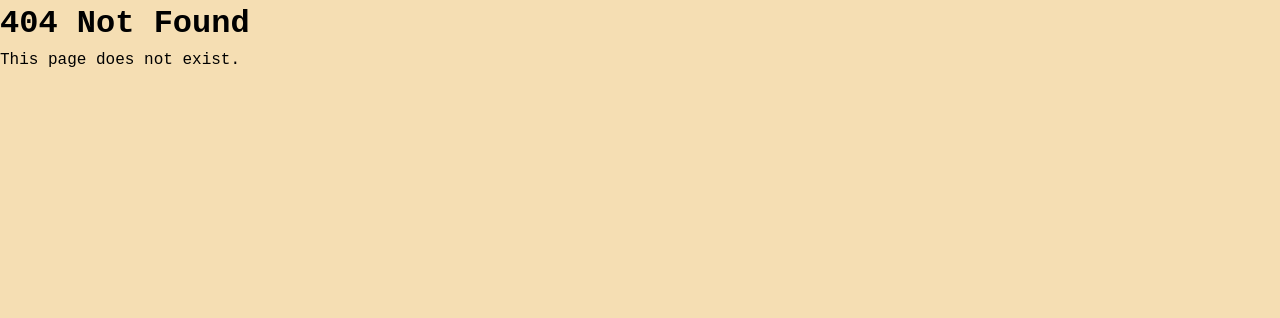
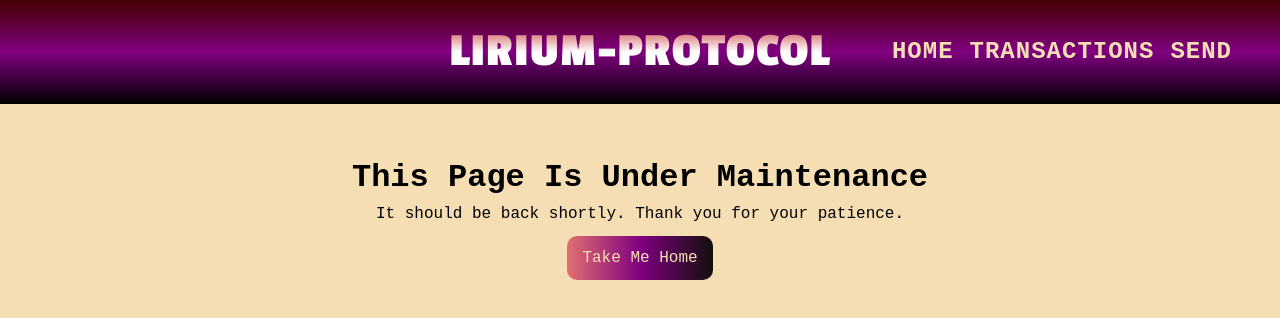
Before and after one commit to Nevto/DarkMatter, a React (Vite) app in the folder Lirium-frontend/: page /maintenance in a window 1280 px wide. Before the commit this address had no page. Shown: the top 318 px of the page. Built offline with nearby package versions, Linux system fonts and the light colour scheme; a web font is replaced by a local one.

Commit message:
added a under Maintenance page.

```diff
--- a/Lirium-frontend/src/components/Homepage.jsx
+++ b/Lirium-frontend/src/components/Homepage.jsx
@@ -26,19 +26,19 @@ export const Homepage = () => {
         <ul className='ul-wrapper'>
           <h4>Stay Connected</h4>
           <li>
-            <a href='#'>Whitepaper</a>
+            <a href='/maintenance'>Whitepaper</a>
           </li>
           <li>
-            <a href='#'>Developer Resources</a>
+            <a href='/maintenance'>Developer Resources</a>
           </li>
           <li>
-            <a href='#'>Community Forum</a>
+            <a href='/maintenance'>Community Forum</a>
           </li>
           <li>
-            <a href='#'>Blog</a>
+            <a href='/maintenance'>Blog</a>
           </li>
           <li>
-            <a href='#'>Contact Us</a>
+            <a href='/maintenance'>Contact Us</a>
           </li>
         </ul>
       </div>
--- /dev/null
+++ b/Lirium-frontend/src/pages/UnderMaintenance.jsx
@@ -0,0 +1,16 @@
+import React from 'react';
+import { Link } from 'react-router-dom';
+
+const UnderMaintenance = () => {
+  return (
+    <div style={{ textAlign: 'center', padding: '50px' }}>
+      <h1>This Page Is Under Maintenance</h1>
+      <p>It should be back shortly. Thank you for your patience.</p>
+      <button>
+        <Link to='/'>Take Me Home</Link>
+      </button>
+    </div>
+  );
+};
+
+export default UnderMaintenance;
```
Also changed, not shown: Lirium-frontend/Router.jsx (+6 -1 lines).
